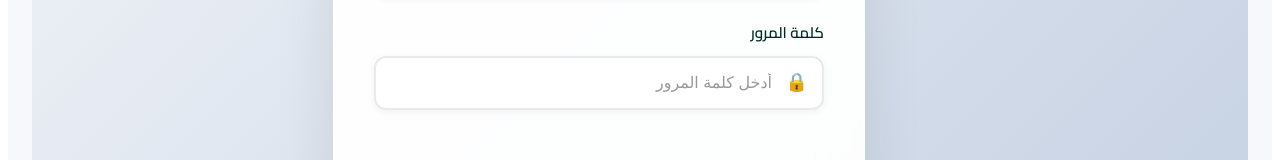
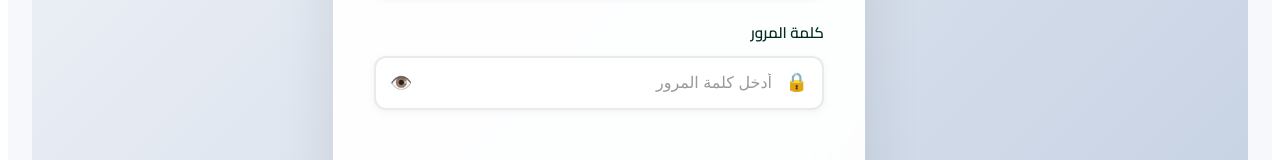
Before and after one commit to tefaabdellatief/attendance-admin, an Angular app: page /login in a window 1280 px wide. Shown: the part 487-647 px from the top of the page. Built offline with nearby package versions, Linux system fonts and the light colour scheme.

Commit message:
pass eye

```diff
--- a/src/app/pages/login/login.component.html
+++ b/src/app/pages/login/login.component.html
@@ -34,15 +34,23 @@
                 [(ngModel)]="passcode"
                 name="passcode"
                 id="passcode"
-                type="password"
+                [type]="showPasscode ? 'text' : 'password'"
                 placeholder="أدخل كلمة المرور"
                 autocomplete="current-password"
                 required
               />
+              <button type="button"
+                      class="toggle-btn"
+                      (click)="togglePasscodeVisibility()"
+                      [attr.aria-pressed]="showPasscode"
+                      [attr.aria-label]="showPasscode ? 'إخفاء كلمة المرور' : 'إظهار كلمة المرور'"
+                      [title]="showPasscode ? 'إخفاء كلمة المرور' : 'إظهار كلمة المرور'">
+                {{ showPasscode ? '👁️‍🗨️' : '👁️' }}
+              </button>
             </div>
           </div>
 
-          <button [disabled]="loading || !form.form.valid" type="submit">
+          <button class="submit-btn" [disabled]="loading || !form.form.valid" type="submit">
             <span *ngIf="loading" class="spinner"></span>
             {{ loading ? 'جاري تسجيل الدخول...' : 'تسجيل الدخول' }}
           </button>
--- a/src/app/pages/login/login.component.scss
+++ b/src/app/pages/login/login.component.scss
@@ -142,6 +142,24 @@ input {
   box-shadow: 0 2px 8px rgba(0, 0, 0, 0.05);
 }
 
+/* Small eye toggle button */
+.toggle-btn {
+  position: absolute;
+  left: 12px; /* RTL: place on left side */
+  background: transparent;
+  border: none;
+  cursor: pointer;
+  font-size: 18px;
+  color: var(--muted-text);
+  padding: 4px;
+  line-height: 1;
+  border-radius: 6px;
+}
+
+.toggle-btn:hover {
+  background: rgba(0,0,0,0.04);
+}
+
 input:hover {
   border-color: var(--color-primary);
   box-shadow: 0 4px 12px rgba(246, 184, 25, 0.1);
@@ -159,7 +177,7 @@ input::placeholder {
   font-weight: 400;
 }
 
-button {
+.submit-btn {
   margin-top: 32px;
   width: 100%;
   padding: 18px;
@@ -177,7 +195,7 @@ button {
   min-height: 48px; /* Better tap target on mobile */
 }
 
-button::before {
+.submit-btn::before {
   content: '';
   position: absolute;
   top: 0;
@@ -188,29 +206,29 @@ button::before {
   transition: left 0.5s;
 }
 
-button:hover::before {
+.submit-btn:hover::before {
   left: 100%;
 }
 
-button:hover {
+.submit-btn:hover {
   filter: brightness(1.05);
   transform: translateY(-2px);
   box-shadow: 0 8px 24px rgba(246, 184, 25, 0.4);
 }
 
-button:active {
+.submit-btn:active {
   transform: translateY(0);
   box-shadow: 0 4px 16px rgba(246, 184, 25, 0.3);
 }
 
-button[disabled] {
+.submit-btn[disabled] {
   opacity: 0.7;
   cursor: not-allowed;
   transform: none;
   box-shadow: 0 2px 8px rgba(246, 184, 25, 0.2);
 }
 
-button[disabled]:hover {
+.submit-btn[disabled]:hover {
   transform: none;
   filter: none;
   box-shadow: 0 2px 8px rgba(246, 184, 25, 0.2);
@@ -279,7 +297,7 @@ button[disabled]:hover {
     font-size: 16px; /* Prevent iOS zoom */
   }
 
-  button {
+  .submit-btn {
     padding: 16px;
     font-size: 1rem;
   }
@@ -315,7 +333,7 @@ button[disabled]:hover {
     font-size: 16px; /* Prevent iOS zoom */
   }
 
-  button {
+  .submit-btn {
     padding: 14px;
     font-size: 0.95rem;
     min-height: 48px;
--- a/src/app/pages/login/login.component.ts
+++ b/src/app/pages/login/login.component.ts
@@ -16,6 +16,7 @@ import { FlashMessageService, FlashType } from '../../core/ui/services/flash-mes
 export class LoginComponent implements OnInit {
   identifier = '';
   passcode = '';
+  showPasscode = false;
   loading = false; // Keep for local button state
   error = '';
   flashMessage: string | null = null;
@@ -63,4 +64,8 @@ export class LoginComponent implements OnInit {
       this.loadingService.hide();
     }
   }
+
+  togglePasscodeVisibility() {
+    this.showPasscode = !this.showPasscode;
+  }
 }
--- a/src/app/pages/users/users-form/users-form.component.ts
+++ b/src/app/pages/users/users-form/users-form.component.ts
@@ -295,8 +295,9 @@ import { CardComponent } from '../../../core/ui/components/card/card.component';
               <div class="form-group">
                 <label for="passcode" *ngIf="!userId">كود المرور <span class="required">*</span></label>
                 <label for="passcode" *ngIf="userId">كود المرور الجديد</label>
+                <div class="input-with-toggle">
                   <input
-                  type="password"
+                    [type]="showPasscode ? 'text' : 'password'"
                     id="passcode"
                     name="passcode"
                     [(ngModel)]="user.passcode"
@@ -304,6 +305,14 @@ import { CardComponent } from '../../../core/ui/components/card/card.component';
                     class="form-control"
                     placeholder="أدخل كود المرور"
                     [class.is-invalid]="submitted && userForm.controls['passcode'].errors">
+                  <button type="button"
+                          class="toggle-btn"
+                          (click)="togglePasscodeVisibility()"
+                          [attr.aria-pressed]="showPasscode"
+                          [title]="showPasscode ? 'إخفاء كود المرور' : 'إظهار كود المرور'">
+                    {{ showPasscode ? '👁️‍🗨️' : '👁️' }}
+                  </button>
+                </div>
                 <div class="invalid-feedback" *ngIf="submitted && userForm.controls['passcode'].errors">
                   كود المرور مطلوب
                 </div>
@@ -740,6 +749,26 @@ import { CardComponent } from '../../../core/ui/components/card/card.component';
         height: 100px;
       }
     }
+
+    /* Passcode toggle styles */
+    .input-with-toggle {
+      position: relative;
+      display: flex;
+      align-items: center;
+    }
+    .input-with-toggle .toggle-btn {
+      position: absolute;
+      left: 10px; /* RTL: place on left */
+      background: transparent;
+      border: none;
+      cursor: pointer;
+      font-size: 18px;
+      color: var(--muted-text);
+      padding: 4px;
+      line-height: 1;
+      border-radius: 6px;
+    }
+    .input-with-toggle .toggle-btn:hover { background: rgba(0,0,0,0.04); }
   `]
 })
 export class UsersFormComponent implements OnInit {
@@ -760,6 +789,9 @@ export class UsersFormComponent implements OnInit {
     feesh_image: null,
     medical_certificate_image: null
   };
+
+  // Show/hide passcode
+  showPasscode = false;
   shifts: any[] = [];
   userId: string | null = null;
   loading = false;
@@ -787,6 +819,10 @@ export class UsersFormComponent implements OnInit {
     if (this.userId) {
       await this.loadUser();
     }
+  }
+
+  togglePasscodeVisibility() {
+    this.showPasscode = !this.showPasscode;
   }
 
   async loadShifts() {
```
Lines whose indentation alone changed are shown as unchanged.
